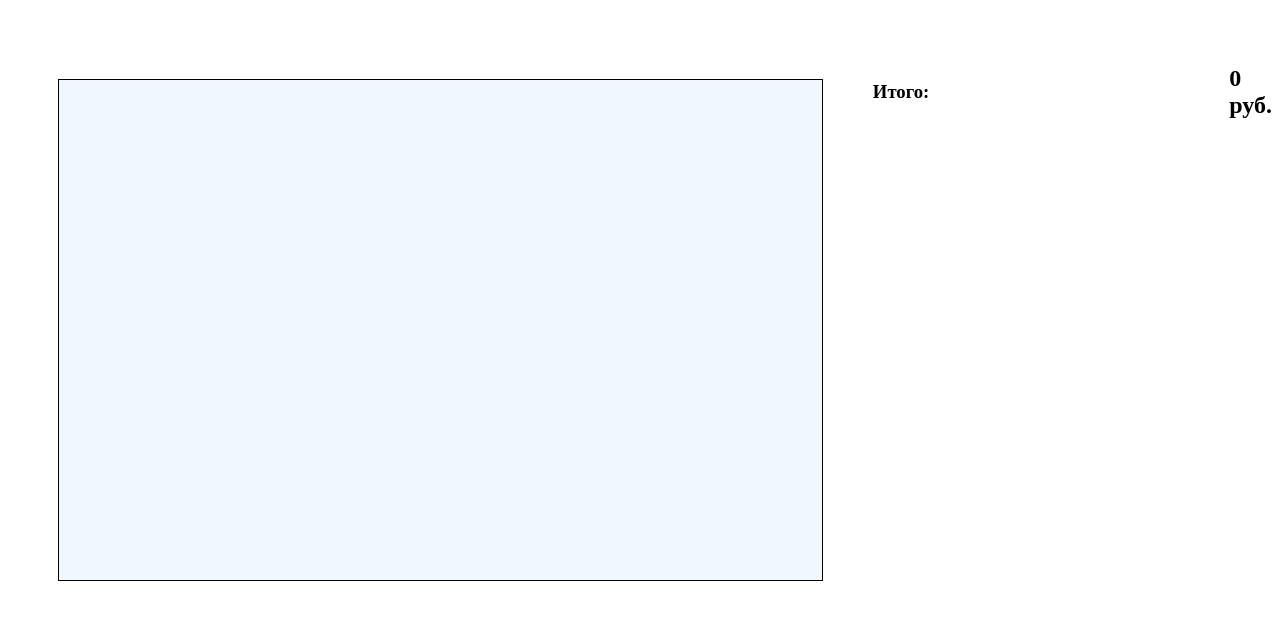
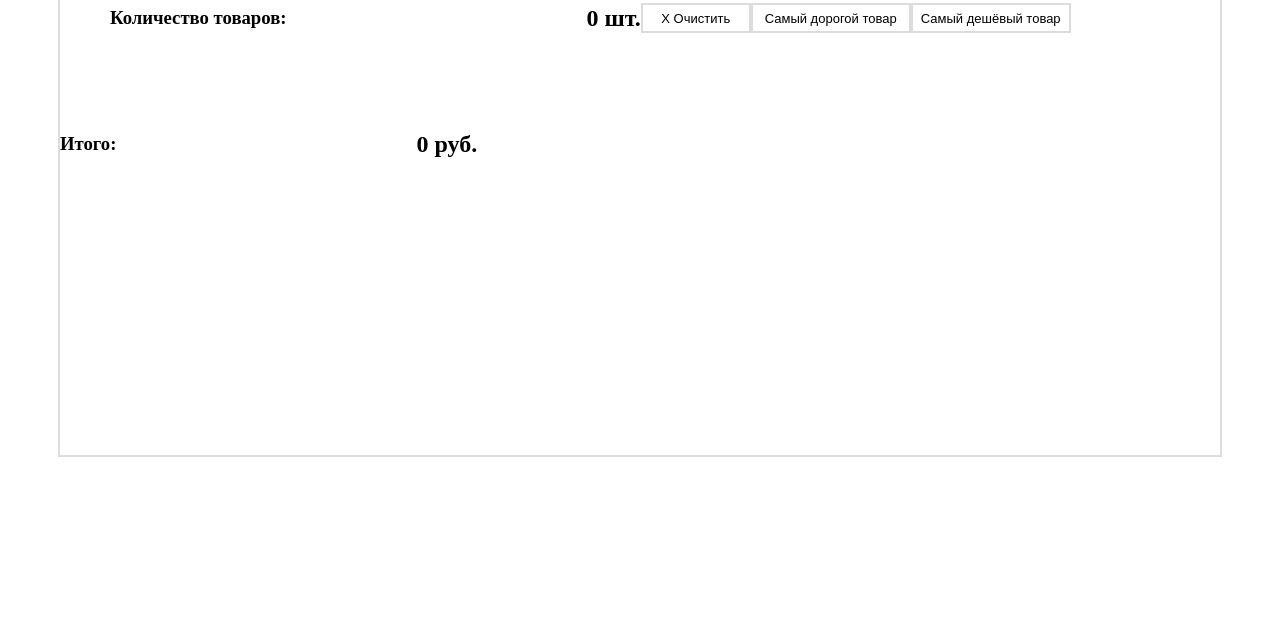
Before and after one commit to skywalkeee-r/InterSvet, a plain HTML site: page index.html in a window 1280 px wide. Shown: the part 432-1071 px from the top of the page. After the commit the page ends 947 px from the top, so only its background shows below. Drawn offline with Linux system fonts and the light colour scheme.

Commit message:
change styles

```diff
--- a/index.html
+++ b/index.html
@@ -15,7 +15,7 @@
             <img src="Img/MaytoniMOD.jpg" alt="">
             <div>
                 <p class="name">Потолочный светильник Maytoni MOD080CL-08CH</p>
-                <p>38 790 руб.</p>
+                <p class="product_price">38 790 руб.</p>
                 <button onclick="stacking(productlist[0])">В корзину</button>
             </div>
         </div>
@@ -23,7 +23,7 @@
             <img src="Img/Maytoni.jpg" alt="">
             <div>
                 <p class="name">Подвесной светильник Maytoni MOD058PL-L100B4K</p>
-                <p>37 290 руб.</p>
+                <p class="product_price">37 290 руб.</p>
                 <button onclick="stacking(productlist[1])">В корзину</button>
             </div>
         </div>
@@ -31,7 +31,7 @@
             <img src="Img/Favorite Assembly.jpeg" alt="">
             <div>
                 <p class="name">Подвесная люстра Favourite Assembly 2060-7P</p>
-                <p>50 900 руб.</p>
+                <p class="product_price">50 900 руб.</p>
                 <button onclick="stacking(productlist[2])">В корзину</button>
             </div>
         </div>
@@ -39,23 +39,25 @@
             <img src="Img/King Light.jpeg" alt="">
             <div>
                 <p class="name">Подвесная люстра Kink Light Криста 08476-19,20</p>
-                <p>12 950 руб.</p>
+                <p class="product_price">12 950 руб.</p>
                 <button onclick="stacking(productlist[3])">В корзину</button>
             </div>
         </div>
     </div>
+    <section>
+        <div class="cart">
             <div class="numproducts">
                 <h3>Количество товаров:</h3>
                 <h1>0 шт.</h1>
-        <button onclick="clearcartlist()">Х Очистить</button>
-        <button onclick="showexpenproduct()">Самый дорогой товар</button>
-        <button onclick="showcheapproduct()">Самый дешёвый товар</button>
+                <button onclick="clearcartlist()" class="clear">Х Очистить</button>
+                <button onclick="showexpenproduct()" class="show_expensive">Самый дорогой товар</button>
+                <button onclick="showcheapproduct()" class="show_cheap">Самый дешёвый товар</button>
             </div>
-    <section>
             <div class="shopingcart"></div>
             <div class="price">
                 <h3>Итого:</h3>
                 <h1>0 руб.</h1>
+            </div>
         </div>
     </section>
     <script src="scripts/script.js"></script>
--- a/style.css
+++ b/style.css
@@ -1,5 +1,6 @@
 .producthandler {
     display: flex;
+    justify-content: center;
 }
 
 .product {
@@ -8,7 +9,7 @@
     margin: 0 10px;
     background-color: white;
     align-items: center;
-    border: 1px rgb(220, 220, 220)  solid;
+    border: 1px rgb(220, 220, 220) solid;
     text-align: center;
     width: 300px;
     height: 325px;
@@ -32,7 +33,15 @@
 }
 
 .producthandler :hover {
-    box-shadow: 0px 0px 10px 3px #000;
+    box-shadow: 0px 0px 10px 3px #d3d3d3;
+}
+
+.producthandler :hover .name {
+    color: #5ba38f;
+}
+
+.product :hover .product_price {
+    color: black;
 }
 
 .product :hover {
@@ -43,14 +52,17 @@ section {
     display: flex;
 }
 
+.cart {
+    width: 100%;
+    margin: 50px;
+    border: 2px rgb(220, 220, 220) solid;
+    background-color: white;
+    min-height: 500px;
+}
+
 .shopingcart {
     display: flex;
     flex-direction: column;
-    width: 900px;
-    margin: 50px;
-    border: 1px solid black;
-    background-color: aliceblue;
-    min-height: 500px;
 }
 
 .price {
@@ -150,3 +162,30 @@ section {
     font-size: 14px;
     color: #a1a1a1;
 }
+
+.clear {
+    background-color: white;
+    border: 2px rgb(220, 220, 220) solid;
+    color: black;
+    width: 110px;
+    height: 30px;
+    font-size: 13px;
+}
+
+.show_expensive {
+    background-color: white;
+    border: 2px rgb(220, 220, 220) solid;
+    color: black;
+    width: 160px;
+    height: 30px;
+    font-size: 13px;
+}
+
+.show_cheap {
+    background-color: white;
+    border: 2px rgb(220, 220, 220) solid;
+    color: black;
+    width: 160px;
+    height: 30px;
+    font-size: 13px;
+}
```
Lines whose indentation alone changed are shown as unchanged.
